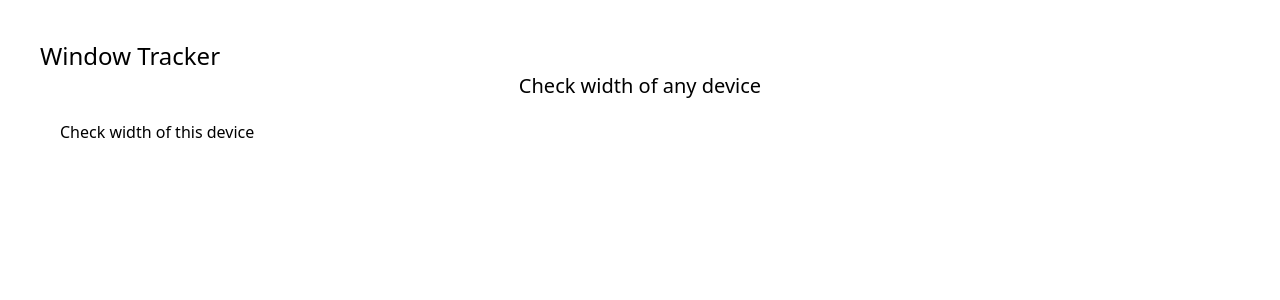
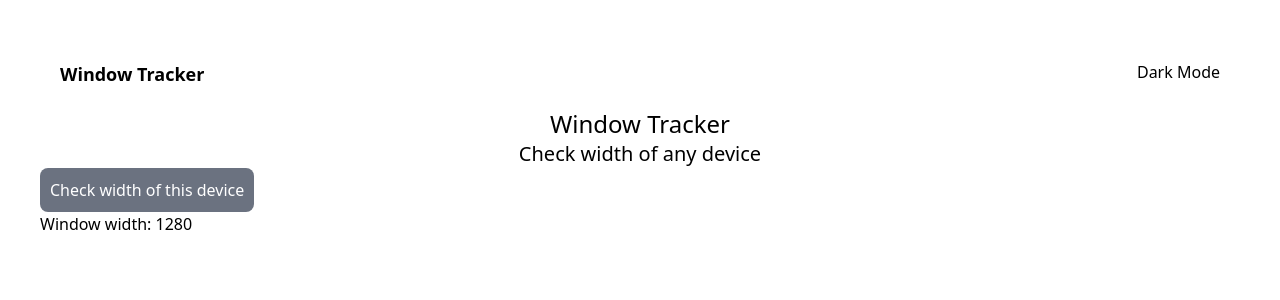
Before and after one commit to segunajibola/window-tracker, a React (Vite) app: page / in a window 1280 px wide. Shown: the top 300 px of the page. Built offline with nearby package versions, Linux system fonts and the light colour scheme.

Commit message:
firstCommit

```diff
--- a/src/App.jsx
+++ b/src/App.jsx
@@ -1,10 +1,12 @@
 import { useState } from 'react'
 import Home from './components/Home'
+import Navbar from './components/Navbar'
 
 function App() {
 
   return (
     <div className='p-10'>
+      <Navbar />
       <Home />
     </div>
   )
--- a/src/components/Home.jsx
+++ b/src/components/Home.jsx
@@ -1,12 +1,16 @@
 import React from 'react'
+import WindowTracker from './WindowTracker'
+
 
 const Home = () => {
   return (
     <div>
-        <h1 className='text-2xl'>Window Tracker</h1>
+        <h1 className='text-2xl text-center'>Window Tracker</h1>
         <p className='text-xl text-center'>Check width of any device</p>
 
-        <button className='rounded-lg p-5'>Check width of this device</button>
+        <button className='rounded-lg p-2.5 flex justify-center bg-gray-500 text-white'>Check width of this device</button>
+
+        <WindowTracker />
     </div>
   )
 }
--- /dev/null
+++ b/src/components/Navbar.jsx
@@ -0,0 +1,12 @@
+import React from 'react'
+
+const Navbar = () => {
+  return (
+    <div className='flex justify-between m-5'>
+        <h1 className='text-lg font-semibold'>Window Tracker</h1>
+        <span className='text-md'>Dark Mode</span>
+    </div>
+  )
+}
+
+export default Navbar
--- a/src/components/WindowTracker.jsx
+++ b/src/components/WindowTracker.jsx
@@ -0,0 +1,22 @@
+import React from "react"
+
+export default function WindowTracker() {
+
+    const [windowWidth, setWindowWidth] = React.useState(window.innerWidth)
+
+    React.useEffect(() => {
+        function watchWidth() {
+            setWindowWidth(window.innerWidth)
+        }
+
+        window.addEventListener("resize", watchWidth)
+
+        return function() {
+            window.removeEventListener("resize", watchWidth)
+        }
+    }, [])
+
+    return (
+        <h1>Window width: {windowWidth}</h1>
+    )
+}
```
